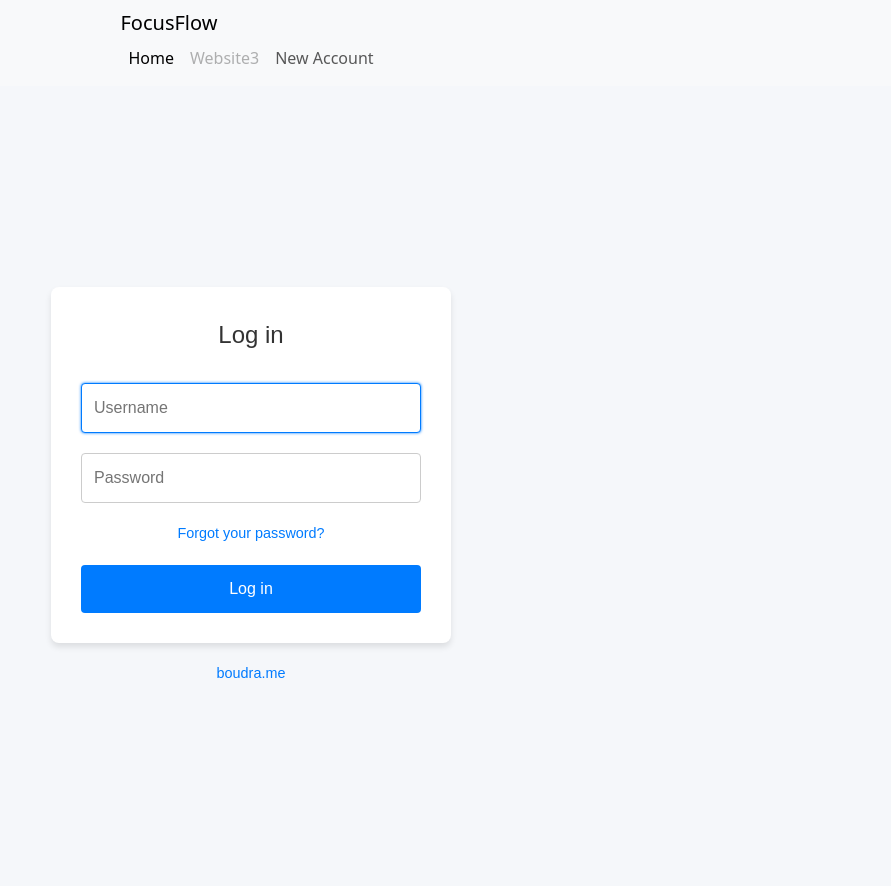
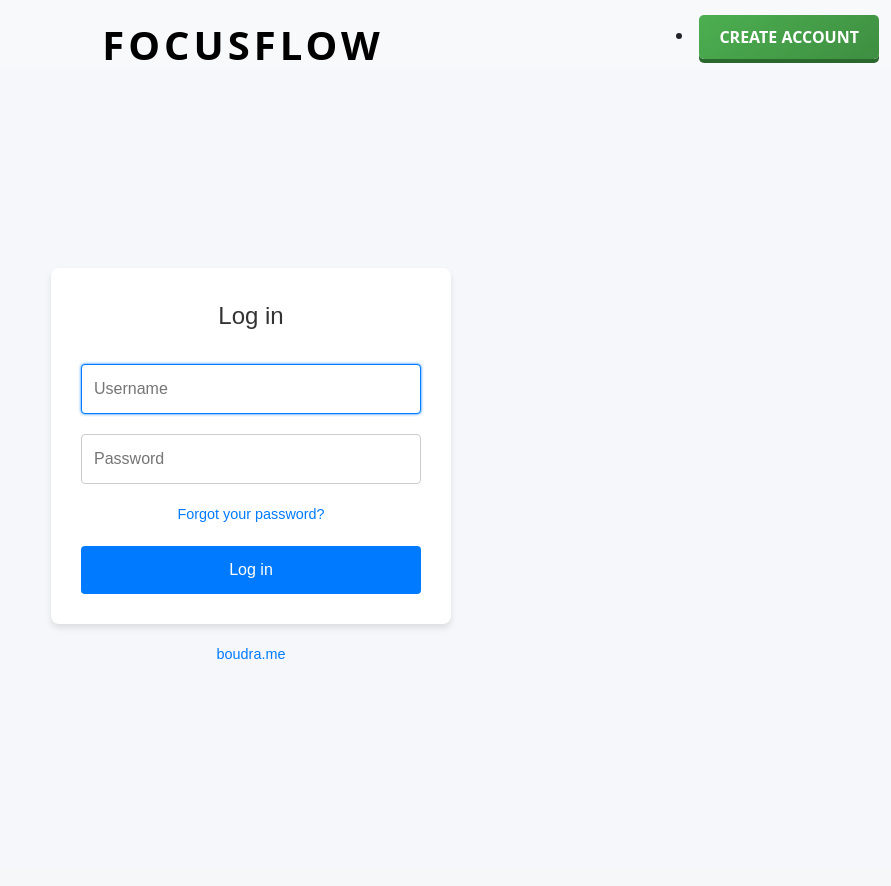
Before and after one commit to KaceyStarr/CSCI3340, a Django app: page / in a window 1280 px wide. Shown: the whole page, without its empty margins (389-1280 px from the left). After the commit the page ends 659 px from the top, so only its background shows below. Run offline with Django 5.2, Linux system fonts and the light colour scheme.

Commit message:
navBar_11/19

```diff
--- a/app/templates/navbar.html
+++ b/app/templates/navbar.html
@@ -1,25 +1,89 @@
+<nav class="navbar navbar-expand-lg bg-body-tertiary">
+  <div class="container-fluid position-relative">
+    <!-- Center the brand name -->
+    <div class="mx-auto position-absolute start-50 translate-middle" style="top: 30px;">
+      <a class="navbar-brand text-center" href="{% url 'home' %}">FocusFlow</a>
+    </div>
 
-
-<nav class="navbar navbar-expand-lg bg-body-tertiary">
-  <div class="container-fluid">
-    <div class="navbar-header mx-auto">
-    <a class="navbar-brand" href="{% url 'home' %}">FocusFlow</a>
-    <button class="navbar-toggler" type="button" data-bs-toggle="collapse" data-bs-target="#navbarNavAltMarkup" aria-controls="navbarNavAltMarkup" aria-expanded="false" aria-label="Toggle navigation">
-      <span class="navbar-toggler-icon"></span>
-    </button>
-    <div class="collapse navbar-collapse justify-content-end" id="navbarNavAltMarkup">
-      <div class="navbar-nav">
-        <a class="nav-link active" aria-current="page" href="#">Home</a>
-        <a class="nav-link disabled" aria-disabled="true">Website3</a>
-        {% if user.is_authenticated %}
+    <!-- Right-aligned Create Account or Log Out button -->
+    <div class="ms-auto">
+      {% if user.is_authenticated %}
         <li class="nav-item">
-          <a class="nav-link" href="{% url 'logout' %}">Log Out</a>
-        {% else %}
+          <a class="va-link btn btn-secondary btn-3d" href="{% url 'logout' %}">Log Out</a>
+        </li>
+      {% else %}
         <li class="nav-item">
-          <a class="nav-link" href="{% url 'register' %}">New Account</a>
-        {% endif %}
+          <a class="btn btn-primary btn-3d" href="{% url 'register' %}">Create Account</a>
         </li>
-      </div>
+      {% endif %}
     </div>
   </div>
 </nav>
+
+<style>
+  /* Navbar adjustments */
+  .navbar {
+    position: relative;
+    padding-top: 15px; /* Optional: Adds space above the navbar */
+  }
+
+  .navbar .container-fluid {
+    display: flex;
+    align-items: center;
+  }
+
+  .navbar-brand {
+    font-size: 2.5em; /* Larger font size */
+    font-weight: 700; /* Bold font */
+    text-transform: uppercase; /* Optional: All caps for emphasis */
+    color: #000; /* Adjust color */
+    letter-spacing: 0.1em; /* Professional spacing */
+  }
+
+  .navbar-brand:hover {
+    text-decoration: none;
+    color: #007bff; /* Hover color */
+  }
+
+  /* 3D Button Styles */
+  .btn-3d {
+    position: relative;
+    background: linear-gradient(145deg, #4caf50, #3e8e41);
+    border: none;
+    color: white;
+    font-weight: bold;
+    text-transform: uppercase;
+    padding: 10px 20px;
+    border-radius: 5px;
+    box-shadow: 0 4px #2a682d;
+    transition: all 0.2s ease-in-out;
+  }
+
+  .btn-3d:hover {
+    background: linear-gradient(145deg, #3e8e41, #4caf50);
+    box-shadow: 0 6px #265821;
+    transform: translateY(-2px);
+  }
+
+  .btn-3d:active {
+    box-shadow: 0 2px #265821;
+    transform: translateY(2px);
+  }
+
+  /* Secondary button style for Log Out */
+  .btn-secondary {
+    background: linear-gradient(145deg, #d9534f, #c9302c); /* Red gradient for Log Out */
+    box-shadow: 0 4px #a52724;
+  }
+
+  .btn-secondary:hover {
+    background: linear-gradient(145deg, #c9302c, #d9534f);
+    box-shadow: 0 6px #891b18;
+    transform: translateY(-2px);
+  }
+
+  .btn-secondary:active {
+    box-shadow: 0 2px #891b18;
+    transform: translateY(2px);
+  }
+</style>
```
